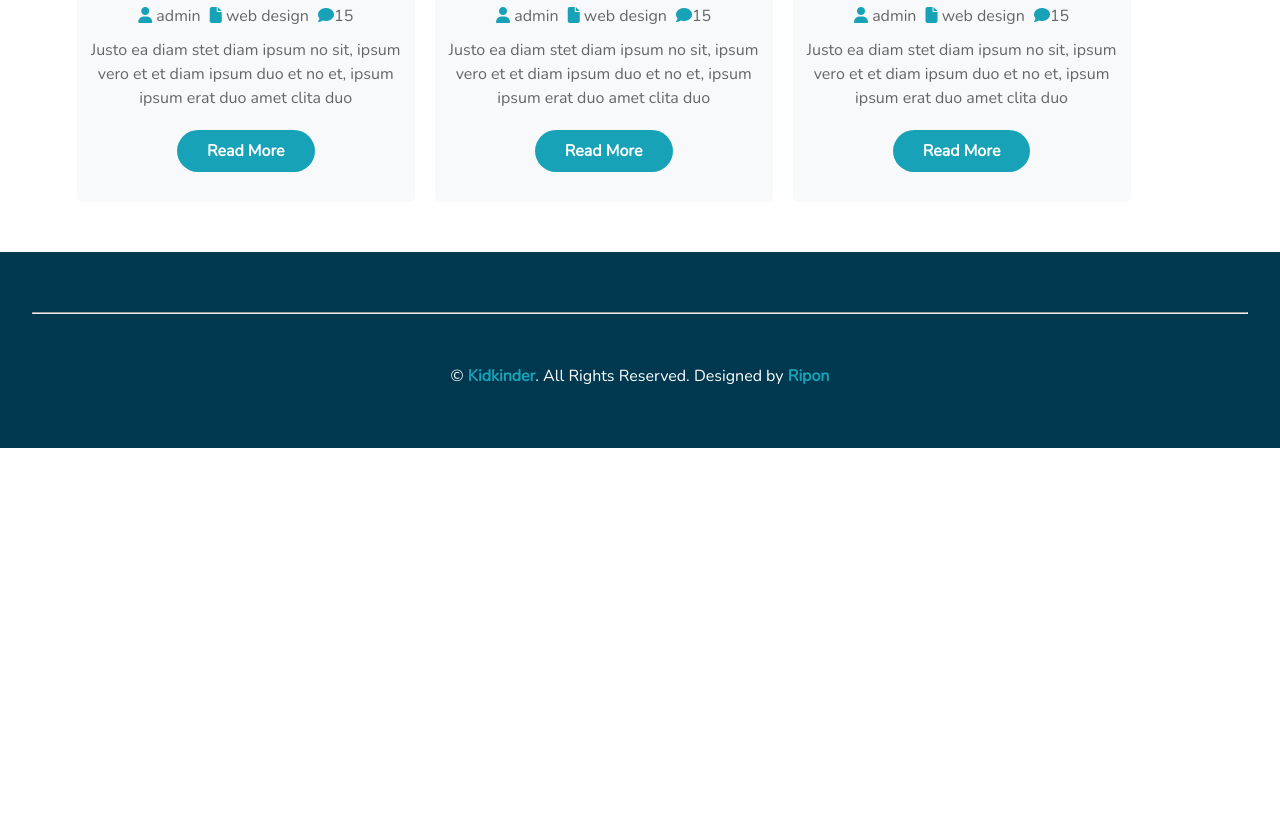
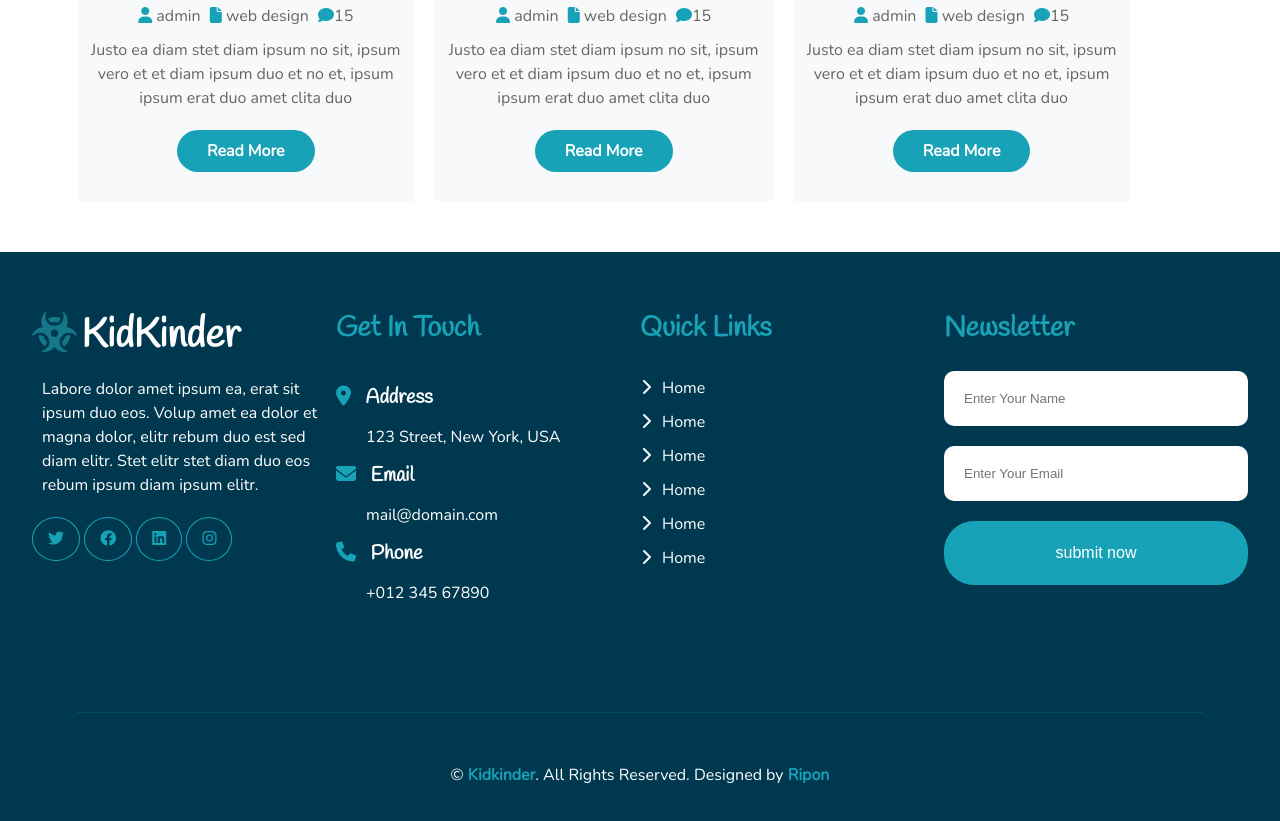
Before and after one commit to rhshuvo44/KidKinder, a plain HTML site: page index.html in a window 1280 px wide. Shown: the part 3267-4088 px from the top of the page. Before the commit the page ends 3715 px from the top, so only its background shows below. Drawn offline with nearby package versions, Linux system fonts and the light colour scheme.

Commit message:
foooter top

```diff
--- a/assets/css/style.css
+++ b/assets/css/style.css
@@ -74,7 +74,7 @@ img {
 .p-10 {
   padding: 10px;
 }
-.p-50{
+.p-50 {
   padding-top: 50px;
 }
 .my-20 {
@@ -437,27 +437,166 @@ img {
 
 /* blog css end   */
 /* footer css start   */
-footer{
-  background: #00394F;
+footer {
+  background: #00394f;
   padding: 60px 0px;
 }
+.footer-top{
+  height: 400px;
+}
+.footer-logo {
+  width: 25%;
+}
+.footer-logo h2 {
+  font-size: 40px;
+  color: #fff;
+  font-weight: 700;
+  line-height: 40px;
+  cursor: pointer;
+  display: inline-block;
+}
+.footer-logo p {
+  font-size: 16px;
+  color: #fff;
+  font-weight: 400;
+  line-height: 24px;
+  padding: 20px 10px;
+}
+.footer-logo ul li {
+  list-style: none;
+  color: #17a2b8;
+  border-radius: 50%;
+  padding: 10px 15px;
+  display: inline-block;
+  border: 1px solid #17a2b8;
+  transition: .5s;
+}
+.footer-logo ul li:hover {
+  background: #17a2b8;
+  color: #fff;
+}
 
+.footer-logo .fa-biohazard {
+  font-size: 40px;
+  color: #147888;
+  font-weight: 700;
+  line-height: 40px;
+}
+.get-in-touch {
+  width: 25%;
+}
+.get-in-touch h2 {
+  color: #17a2b8;
+  font-size: 28px;
+  line-height: 34px;
+  font-weight: 700;
+}
+.get-in-touch .get-info {
+  padding-top: 25px;
+}
+.get-in-touch .get-info h5 {
+  font-size: 20px;
+  line-height: 24px;
+  padding: 15px 0px;
+  color: #fff;
+  font-weight: 700;
+}
+.get-in-touch .get-info i {
+  margin-right: 10px;
+  color: #17a2b8;
+}
+.get-in-touch .get-info p {
+  font-size: 16px;
+  line-height: 24px;
+  color: #fff;
+  font-weight: 400;
+  margin-left: 30px;
+}
+.quick-links {
+  width: 25%;
+}
+.quick-links .link {
+  padding-top: 25px;
+}
+.quick-links .link ul li {
+  list-style: none;
+  padding: 5px 0;
+}
+.quick-links .link ul li i {
+  color: #fff;
+  margin-right: 10px;
+  font-size: 16px;
+  font-weight: 900;
+  line-height: 16px;
+}
+.quick-links .link ul li a {
+  font-size: 16px;
+  font-weight: 400;
+  line-height: 24px;
+  text-transform: capitalize;
+  color: #fff;
+  transition: .5s;
+}
+.quick-links .link ul li a:hover {
+  text-decoration: underline;
+}
+.quick-links h2 {
+  color: #17a2b8;
+  font-size: 28px;
+  line-height: 34px;
+  font-weight: 700;
+}
+.newsletter {
+  width: 25%;
+}
+.newsletter form {
+  padding: 25px 0;
+}
+.newsletter h2 {
+  color: #17a2b8;
+  font-size: 28px;
+  line-height: 34px;
+  font-weight: 700;
+}
+.newsletter form input{
+  width: 100%;
+  padding: 20px;
+  border-radius: 10px;
+  border: none;
+
+}
+.newsletter form .submit-btn{
+  border-radius: 30px;
+  background: #17a2b8;
+  font-size: 16px;
+  line-height: 24px;
+  font-weight: 400;
+  color: #fff;
+  transition: .5s;
+
+}
+.newsletter form .submit-btn:hover{
+  background: #0f6674;
+
+}
 /* footer bottom */
-.footer-bottom p{
+.footer-bottom{
+  border-top: 1px solid rgba(23,162,184,.2);
+}
+.footer-bottom p {
   color: #fff;
   font-size: 16px;
   font-weight: 400;
   line-height: 24px;
 }
-.footer-bottom p a{
+.footer-bottom p a {
   color: #17a2b8;
   font-size: 16px;
   font-weight: 700;
   line-height: 24px;
   text-transform: capitalize;
-
 }
-.footer-bottom p a:hover{
+.footer-bottom p a:hover {
   color: #0f6674;
   text-decoration: underline;
 }
--- a/index.html
+++ b/index.html
@@ -341,8 +341,57 @@
     <!-- footer section start -->
     <footer class="container-fuild">
       <div class="container">
-        <hr />
-        <div class="footer-bottom text-center p-50">
+        <div class="footer-top">
+        <div class="footer-logo float-start">
+          <i class="fa-solid fa-biohazard"></i>
+          <h2>KidKinder</h2>
+          <p>
+            Labore dolor amet ipsum ea, erat sit ipsum duo eos. Volup amet ea
+            dolor et magna dolor, elitr rebum duo est sed diam elitr. Stet elitr
+            stet diam duo eos rebum ipsum diam ipsum elitr.
+          </p>
+          <ul>
+            <li><i class="fa-brands fa-twitter"></i></li>
+            <li><i class="fa-brands fa-facebook"></i></li>
+            <li><i class="fa-brands fa-linkedin"></i></li>
+            <li><i class="fa-brands fa-instagram"></i></li>
+          </ul>
+        </div>
+        <div class="get-in-touch float-start">
+          <h2>Get In Touch</h2>
+          <div class="get-info">
+            <h5><i class="fa-solid fa-location-dot"></i> Address</h5>
+            <p>123 Street, New York, USA</p>
+            <h5><i class="fa-solid fa-envelope"></i> Email</h5>
+            <p>mail@domain.com</p>
+            <h5><i class="fa-solid fa-phone"></i> Phone</h5>
+            <p>+012 345 67890</p>
+          </div>
+        </div>
+        <div class="quick-links float-start">
+          <h2>Quick Links</h2>
+          <div class="link">
+            <ul>
+              <li><i class="fa-solid fa-chevron-right"></i><a href="#">home</a></li>
+              <li><i class="fa-solid fa-chevron-right"></i><a href="#">home</a></li>
+              <li><i class="fa-solid fa-chevron-right"></i><a href="#">home</a></li>
+              <li><i class="fa-solid fa-chevron-right"></i><a href="#">home</a></li>
+              <li><i class="fa-solid fa-chevron-right"></i><a href="#">home</a></li>
+              <li><i class="fa-solid fa-chevron-right"></i><a href="#">home</a></li>
+            </ul>
+          </div>
+        </div>
+        <div class="newsletter float-start">
+          <h2>Newsletter</h2>
+          <form action="" method="get">
+            <input type="text" name="" id="" placeholder="Enter Your Name" />
+            <input class="my-20" type="email" name="" id="" placeholder="Enter Your Email" />
+            <input class="submit-btn" type="submit" value="submit now" />
+          </form>
+        </div>
+        </div>
+        <!-- footer bottom  -->
+        <div class="footer-bottom container-sm text-center p-50">
           <p>
             &copy; <a href="#">kidkinder</a>. All Rights Reserved. Designed by
             <a href="https://github.com/rhshuvo44">Ripon</a>
```
